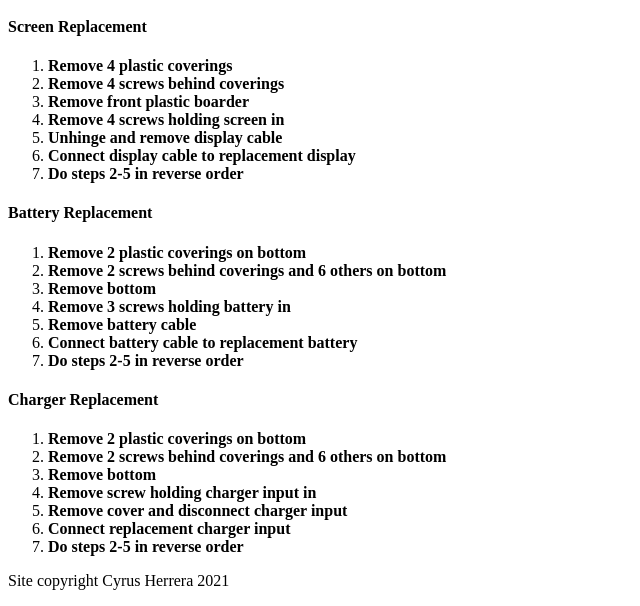
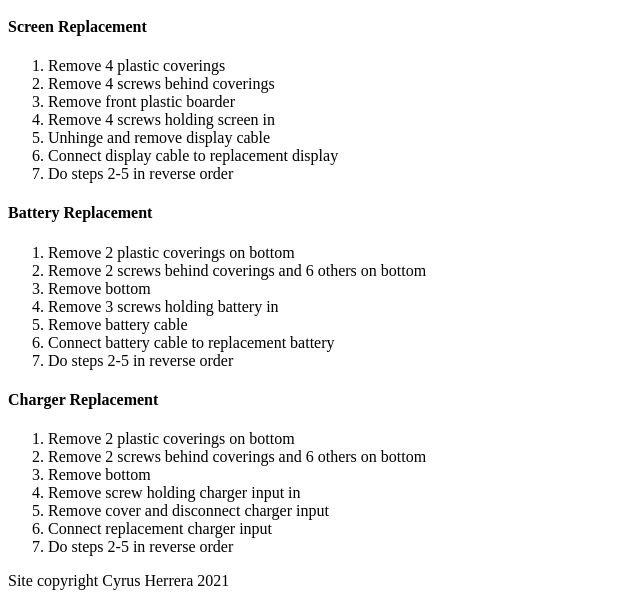
Before and after one commit to cherrera2/proj-1, a plain HTML site: page repair/index.html in a window 1280 px wide. Shown: the part 273-879 px from the top of the page, without its empty margins (0-640 px from the left). Drawn offline with Linux system fonts and the light colour scheme.

Commit message:
Remove unnecessary <b> tags

```diff
--- a/repair/index.html
+++ b/repair/index.html
@@ -33,25 +33,25 @@
                 <h4>Screen Replacement</h4>
                 <ol class="repair-instructions">
                   <li>
-                    <b>Remove 4 plastic coverings</b>
+                    Remove 4 plastic coverings
                   </li>
                   <li>
-                    <b>Remove 4 screws behind coverings</b>
+                    Remove 4 screws behind coverings
                   </li>
                   <li>
-                    <b>Remove front plastic boarder</b>
+                    Remove front plastic boarder
                   </li>
                   <li>
-                    <b>Remove 4 screws holding screen in</b>
+                    Remove 4 screws holding screen in
                   </li>
                   <li>
-                    <b>Unhinge and remove display cable</b>
+                    Unhinge and remove display cable
                   </li>
                   <li>
-                    <b>Connect display cable to replacement display</b>
+                    Connect display cable to replacement display
                   </li>
                   <li>
-                    <b>Do steps 2-5 in reverse order</b>
+                    Do steps 2-5 in reverse order
                   </li>
                 </ol>
               </header>
@@ -61,25 +61,25 @@
                 <h4>Battery Replacement</h4>
                 <ol class="repair-instructions">
                   <li>
-                    <b>Remove 2 plastic coverings on bottom</b>
+                    Remove 2 plastic coverings on bottom
                   </li>
                   <li>
-                    <b>Remove 2 screws behind coverings and 6 others on bottom</b>
+                    Remove 2 screws behind coverings and 6 others on bottom
                   </li>
                   <li>
-                    <b>Remove bottom</b>
+                    Remove bottom
                   </li>
                   <li>
-                    <b>Remove 3 screws holding battery in</b>
+                    Remove 3 screws holding battery in
                   </li>
                   <li>
-                    <b>Remove battery cable</b>
+                    Remove battery cable
                   </li>
                   <li>
-                    <b>Connect battery cable to replacement battery</b>
+                    Connect battery cable to replacement battery
                   </li>
                   <li>
-                    <b>Do steps 2-5 in reverse order</b>
+                    Do steps 2-5 in reverse order
                   </li>
                 </ol>
               </header>
@@ -89,25 +89,25 @@
                 <h4>Charger Replacement</h4>
                 <ol class="repair-instructions">
                   <li>
-                    <b>Remove 2 plastic coverings on bottom</b>
+                    Remove 2 plastic coverings on bottom
                   </li>
                   <li>
-                    <b>Remove 2 screws behind coverings and 6 others on bottom</b>
+                    Remove 2 screws behind coverings and 6 others on bottom
                   </li>
                   <li>
-                    <b>Remove bottom</b>
+                    Remove bottom
                   </li>
                   <li>
-                    <b>Remove screw holding charger input in</b>
+                    Remove screw holding charger input in
                   </li>
                   <li>
-                    <b>Remove cover and disconnect charger input</b>
+                    Remove cover and disconnect charger input
                   </li>
                   <li>
-                    <b>Connect replacement charger input</b>
+                    Connect replacement charger input
                   </li>
                   <li>
-                    <b>Do steps 2-5 in reverse order</b>
+                    Do steps 2-5 in reverse order
                   </li>
                 </ol>
               </header>
```
Also changed, not shown: resume/index.html (+13 -13 lines).
